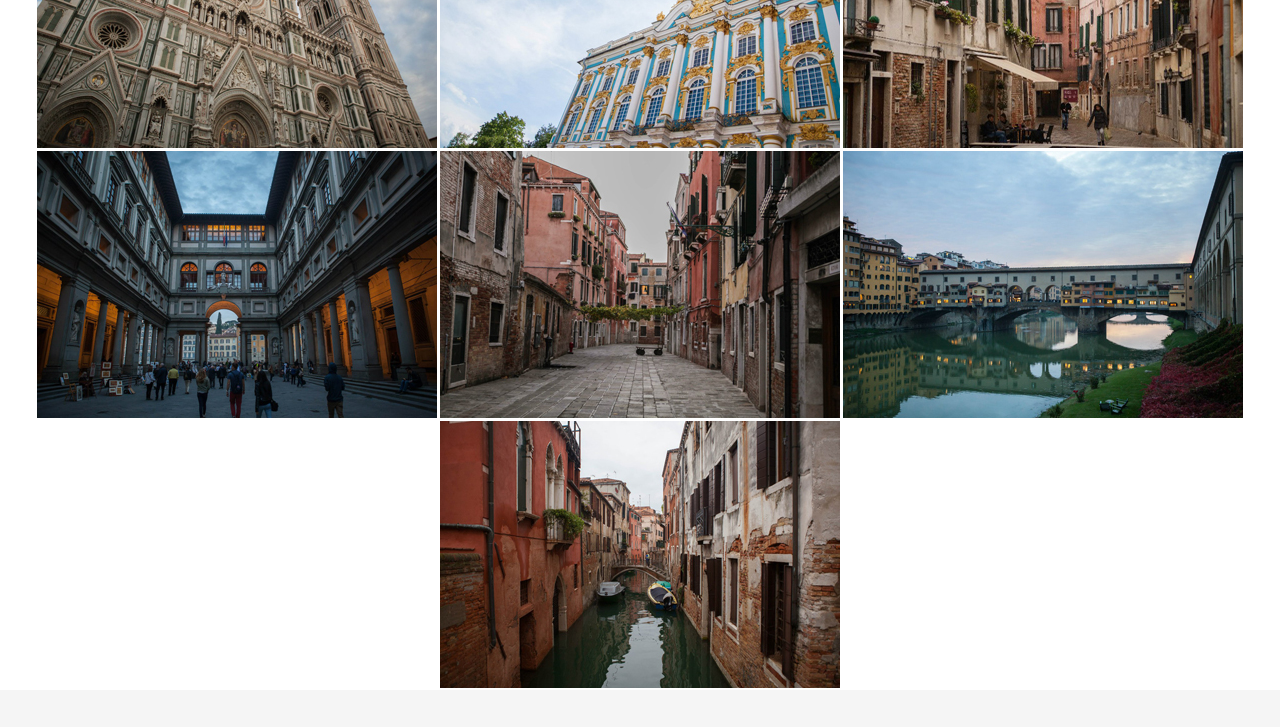
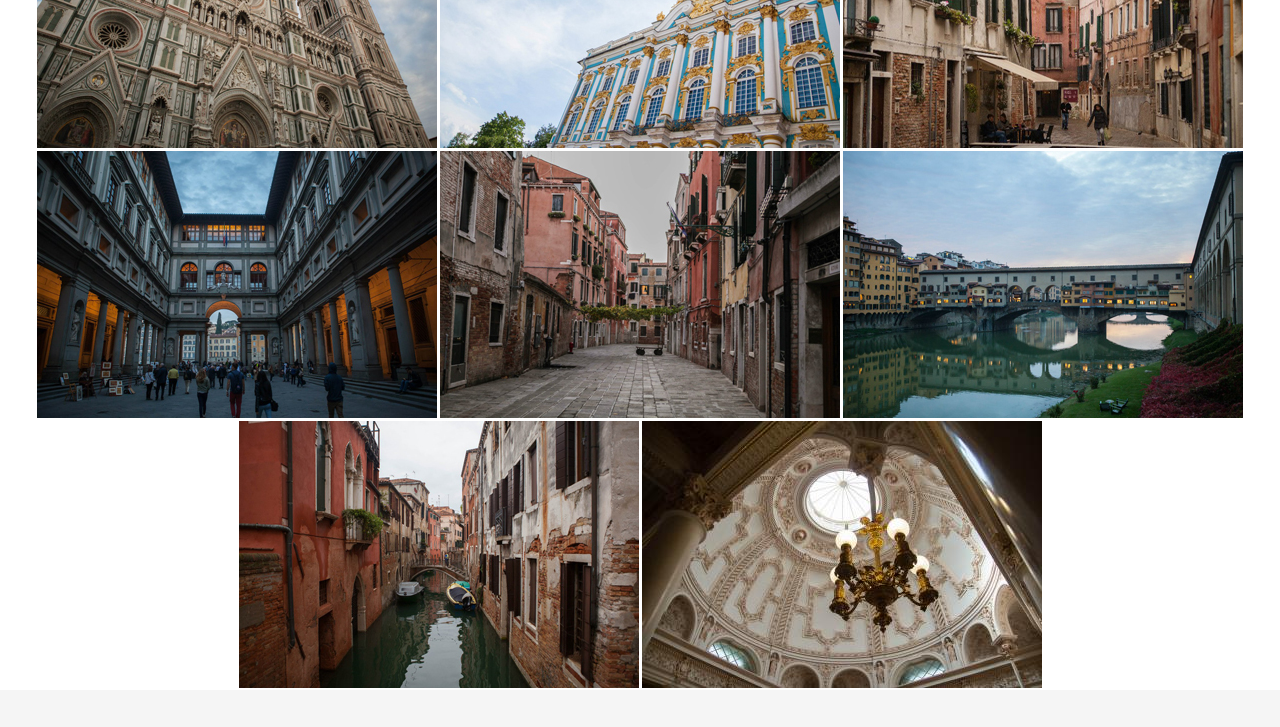
Before and after one commit to gsv60/gsv60.github.io, a plain HTML site: page architecture.html in a window 1280 px wide. Shown: the part 743-1470 px from the top of the page. Drawn offline with Linux system fonts and the light colour scheme.

Commit message:
Add files via upload

```diff
--- a/architecture.html
+++ b/architecture.html
@@ -139,6 +139,11 @@
       <img src="images/arсhitecture/prev/ztxUYHeMkvc1.jpg">
     </a>
   </li>
+  <li class="gallery_item">
+    <a href="images/arсhitecture/4Szdx6M4uEg.jpg">
+      <img src="images/arсhitecture/prev/4Szdx6M4uEg.jpg">
+    </a>
+  </li>
   </ul>
 </div>
 
```
